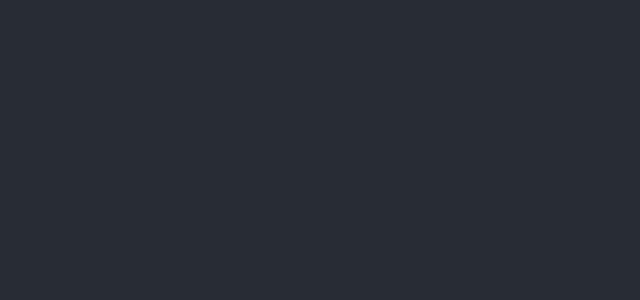
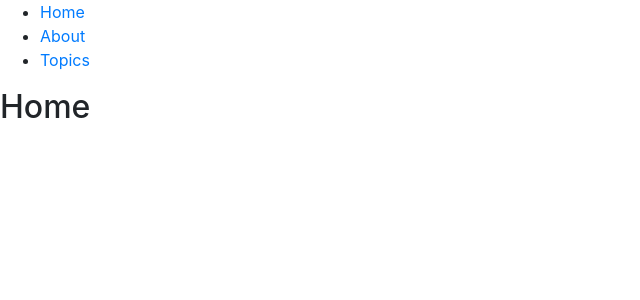
Before and after one commit to gruntpoker/training-app, a React (Create React App) app: page / in a window 1280 px wide. Shown: the top 300 px of the page, without its empty margins (0-640 px from the left). Built offline with nearby package versions, Linux system fonts and the light colour scheme.

Commit message:
Add prange lib

```diff
--- a/package.json
+++ b/package.json
@@ -4,8 +4,10 @@
   "private": true,
   "dependencies": {
     "bootstrap": "^4.3.1",
+    "prange": "^0.2.3",
     "react": "^16.11.0",
     "react-dom": "^16.11.0",
+    "react-router-dom": "^5.1.2",
     "react-scripts": "3.0.1",
     "reactstrap": "^8.1.1"
   },
--- a/src/App.js
+++ b/src/App.js
@@ -1,12 +1,90 @@
 import React from 'react';
 import './App.css';
-function App() {
+
+import {
+  BrowserRouter as Router,
+  Switch,
+  Route,
+  Link,
+  useRouteMatch,
+  useParams
+} from "react-router-dom";
+
+export default function App() {
   return (
-    <div className="App">
-      <header className="App-header">
-      </header>
+    <Router>
+      <div>
+        <ul>
+          <li>
+            <Link to="/">Home</Link>
+          </li>
+          <li>
+            <Link to="/about">About</Link>
+          </li>
+          <li>
+            <Link to="/topics">Topics</Link>
+          </li>
+        </ul>
+
+        <Switch>
+          <Route path="/about">
+            <About />
+          </Route>
+          <Route path="/topics">
+            <Topics />
+          </Route>
+          <Route path="/">
+            <Home />
+          </Route>
+        </Switch>
+      </div>
+    </Router>
+  );
+}
+
+function Home() {
+  return <h2>Home</h2>;
+}
+
+function About() {
+  return <h2>About</h2>;
+}
+
+function Topics() {
+  let match = useRouteMatch();
+
+  return (
+    <div>
+      <h2>Topics</h2>
+
+      <ul>
+        <li>
+          <Link to={`${match.url}/components`}>Components</Link>
+        </li>
+        <li>
+          <Link to={`${match.url}/props-v-state`}>
+            Props v. State
+          </Link>
+        </li>
+      </ul>
+
+      {/* The Topics page has its own <Switch> with more routes
+          that build on the /topics URL path. You can think of the
+          2nd <Route> here as an "index" page for all topics, or
+          the page that is shown when no topic is selected */}
+      <Switch>
+        <Route path={`${match.path}/:topicId`}>
+          <Topic />
+        </Route>
+        <Route path={match.path}>
+          <h3>Please select a topic.</h3>
+        </Route>
+      </Switch>
     </div>
   );
 }
 
-export default App;
+function Topic() {
+  let { topicId } = useParams();
+  return <h3>Requested topic ID: {topicId}</h3>;
+}
```
Also changed, not shown: 1 other file (tests, documents, lock files or other folders).
